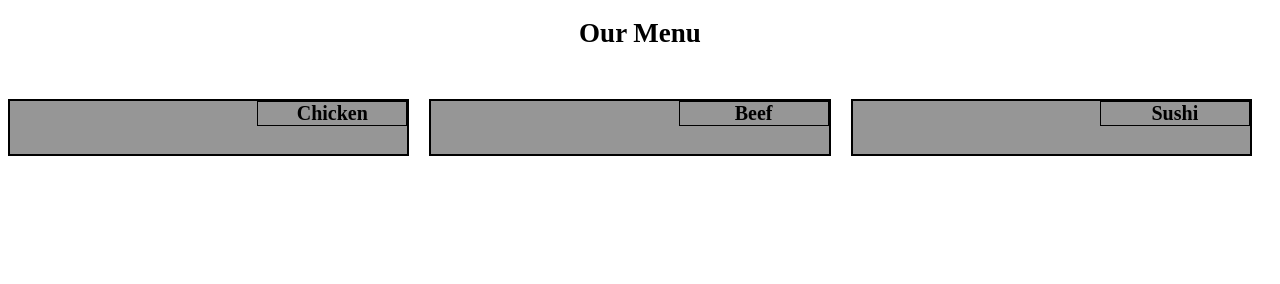
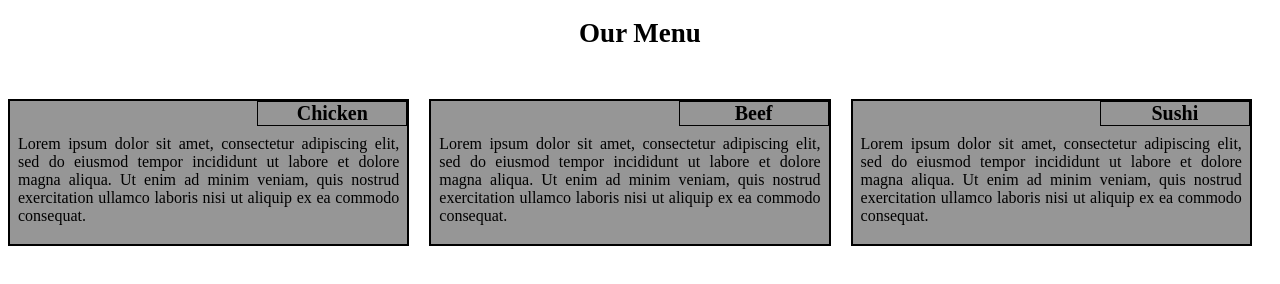
Before and after one commit to VarunBondugula/coursera-varun, a plain HTML site: page mod2_solution/index.html in a window 1280 px wide. Drawn offline with Linux system fonts and the light colour scheme; files that its build step writes are made by us from their sources.

Commit message:
Update index.html

```diff
--- a/mod2_solution/index.html
+++ b/mod2_solution/index.html
@@ -7,24 +7,24 @@
 <body>
 <div class="Chicken">
 <center>
-<h1>Our Menu</h1
+	<h1>Our Menu</h1>
 <div class='row'>
 	<div class='col-lg-4 col-md-6 sx-12'>
 		<div class='section'>
 			<span id='row1'>Chicken</span>
-				<p></p>
+				<p>Lorem ipsum dolor sit amet, consectetur adipiscing elit, sed do eiusmod tempor incididunt ut labore et dolore magna aliqua. Ut enim ad minim veniam, quis nostrud exercitation ullamco laboris nisi ut aliquip ex ea commodo consequat.</p>
 		</div>
 	</div>
 	<div class='col-lg-4 col-md-6 sx-12'>
 		<div class='section'>
 			<span id='row2'>Beef</span>
-				<p></p>
+				<p>Lorem ipsum dolor sit amet, consectetur adipiscing elit, sed do eiusmod tempor incididunt ut labore et dolore magna aliqua. Ut enim ad minim veniam, quis nostrud exercitation ullamco laboris nisi ut aliquip ex ea commodo consequat.</p>
 		</div>
 	</div>
 	<div class='col-lg-4 col-md-12 sx-12'>
 		<div class='section'>
 			<span id='row3'>Sushi</span>
-				<p></p>
+				<p>Lorem ipsum dolor sit amet, consectetur adipiscing elit, sed do eiusmod tempor incididunt ut labore et dolore magna aliqua. Ut enim ad minim veniam, quis nostrud exercitation ullamco laboris nisi ut aliquip ex ea commodo consequat.</p>
 		</div>
 	</div>
 </div>
```
